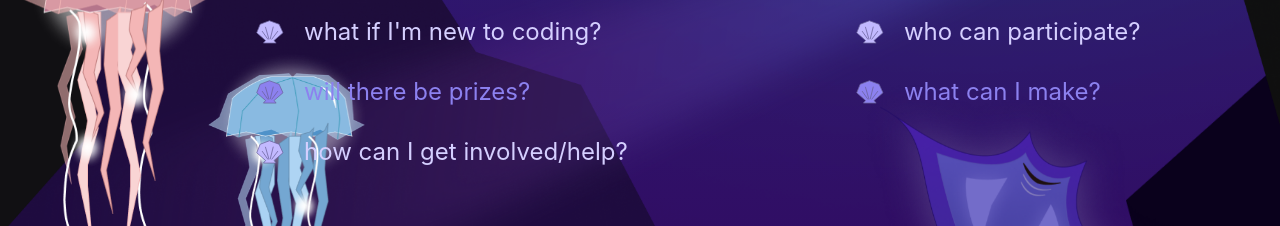
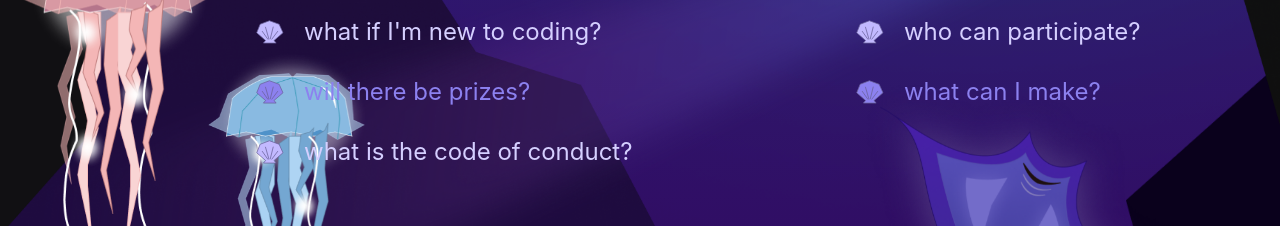
Before and after one commit to hack-duke/2025.hackduke.org, a React (Create React App) app: page / in a window 1280 px wide. Shown: the part 4180-4406 px from the top of the page. Built offline with nearby package versions, Linux system fonts and the light colour scheme; what tailwindcss-motion, taos would draw is missing.

Commit message:
add MLH code to faq

```diff
--- a/src/consts.js
+++ b/src/consts.js
@@ -16,8 +16,8 @@ const GENERAL_QUESTIONS = [
     content: 'Yes! There will be a grand prize and novice winners for each track. In addition, there will also be many company-sponsored prizes. These often come with the requirement that you incorporate certain technologies into your project. Please check the prizes page and devpost for specifics!',
   },
   {
-    title: 'how can I get involved/help?',
-    content: 'If you are interested in volunteering and helping out with the day-of logistics, please email us at hackers@hackduke.org. If you are interested in mentoring hackers with tech or track-specific knowledge, you can send us an email at hackers@hackduke.org. To get involved with sponsorship opportunities, reach out to us at sponsorship@hackduke.org!',
+    title: 'what is the code of conduct?',
+    content: 'Participants in Code For Good are expected to adhere to the Duke Community Standard and the MLH Code of Conduct (https://github.com/MLH/mlh-policies/blob/main/code-of-conduct.md). Failure to comply with these rules may result in removal from the event and potential restrictions on participation in future Code for Good and other HackDuke events.'
   },
 ];
 
```
